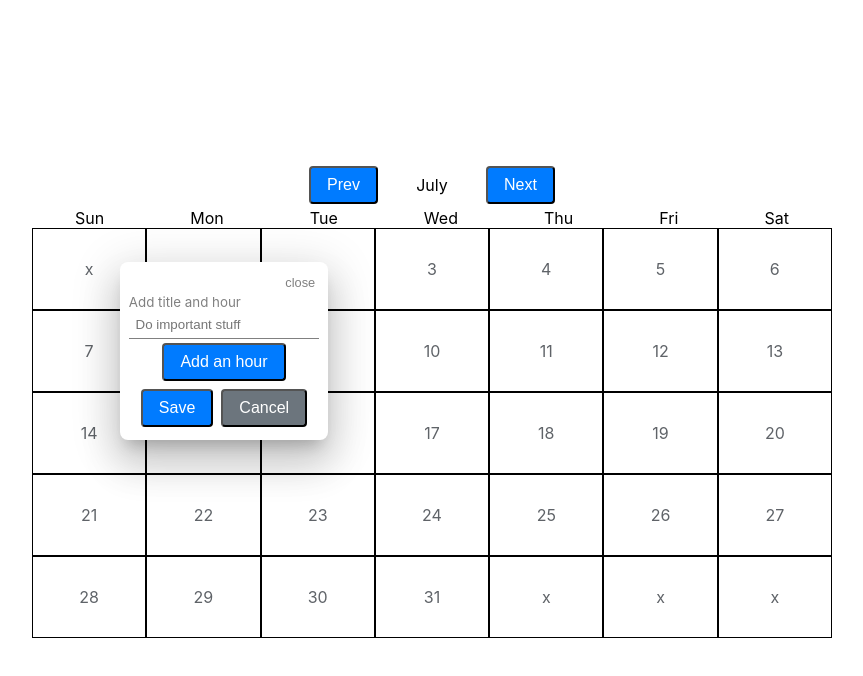
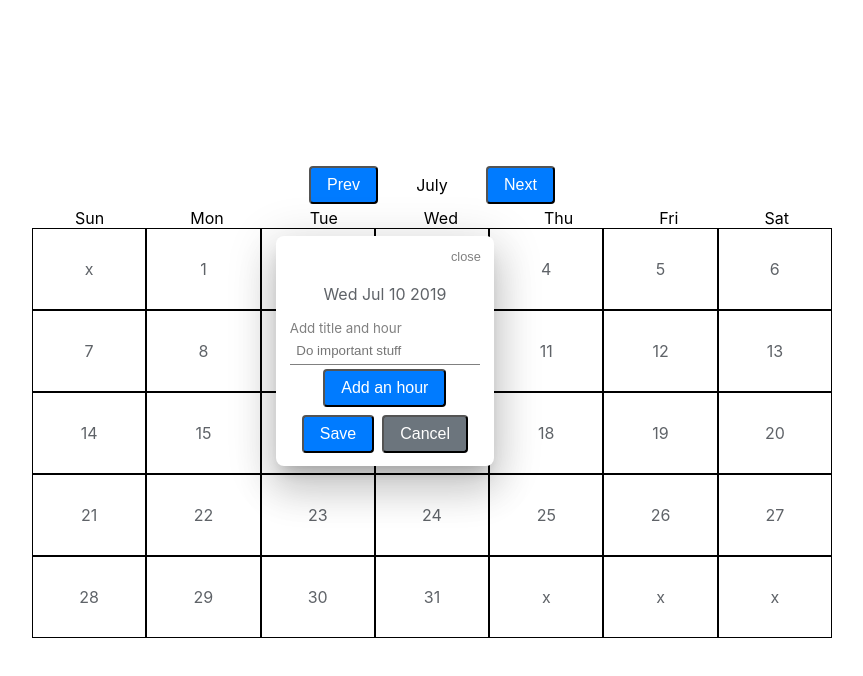
Before and after one commit to facundop3/calendar, a React (Create React App) app: page / in a window 1280 px wide. Both pictures are taken after a click on the element "10". Shown: the top 676 px of the page, without its empty margins (208-1071 px from the left). Built offline with nearby package versions, Linux system fonts and the light colour scheme.

Commit message:
Fix close modal

```diff
--- a/src/components/Button.tsx
+++ b/src/components/Button.tsx
@@ -5,13 +5,24 @@ const Button = (props: {
   ariaLabel: string;
   type?: string;
   style?: {};
-  onClick?: () => any;
+  onClick?: (ev: any) => any;
 }) => {
-  const { ariaLabel, message, type = "primary", ...otherProps } = props;
+  const {
+    ariaLabel,
+    message,
+    type = "primary",
+    onClick,
+    ...otherProps
+  } = props;
+  const stopPropagation = (ev: any) => {
+    ev.stopPropagation();
+    onClick && onClick(ev);
+  };
   return (
     <button
       aria-label={ariaLabel}
       className={`btn btn--${type}`}
+      onClick={stopPropagation}
       {...otherProps}
     >
       {message}
--- a/src/components/DayBox.tsx
+++ b/src/components/DayBox.tsx
@@ -6,6 +6,7 @@ import Modal from "./Modal";
 const DayBox = (props: { weekDay?: string; day: day; index: number }) => {
   const {
     day: { value, disabled, id },
+    day,
     weekDay,
     index
   } = props;
@@ -37,7 +38,7 @@ const DayBox = (props: { weekDay?: string; day: day; index: number }) => {
       <p aria-label={!disabled ? value.toDateString() : ""}>
         {disabled ? value : value.getDate()}
       </p>
-      {!disabled && currentDayId === id && <Modal dayIndex={index} />}
+      {!disabled && currentDayId === id && <Modal dayIndex={index} day={day} />}
     </div>
   );
 };
--- a/src/components/Input.tsx
+++ b/src/components/Input.tsx
@@ -6,11 +6,19 @@ const Input = (props: {
   type: string;
   required?: boolean;
 }) => {
+  const handleInputClick = (ev: any) => {
+    ev.target.focus();
+  };
   const { label, placeholder, type, required } = props;
   return (
     <label className="input-container">
       <small>{label}</small>
-      <input placeholder={placeholder} type={type} aria-required={required} />
+      <input
+        placeholder={placeholder}
+        type={type}
+        aria-required={required}
+        onClick={handleInputClick}
+      />
     </label>
   );
 };
--- a/src/components/Modal.tsx
+++ b/src/components/Modal.tsx
@@ -3,16 +3,22 @@ import "./styles/Modal.css";
 import Button from "./Button";
 import Input from "./Input";
 import calendarContext from "../context";
-const Modal = (props: { dayIndex: number }) => {
-  const { dayIndex } = props;
+import { day } from "../interfaces";
+
+const Modal = (props: { dayIndex: number; day: day }) => {
+  const { dayIndex, day } = props;
   const { dispatch } = useContext(calendarContext);
   const toggleModal = () => {
     dispatch({ type: "TOGGLE_MODAL", payload: "" });
   };
+  const stopPropagation = (ev: any) => {
+    ev.stopPropagation();
+  };
   return (
     <div
       className="modal-container"
-      style={{ left: dayIndex < 3 ? "20vw" : "-20vw" }}
+      style={{ left: dayIndex < 3 ? "100px" : "-100px" }}
+      onClick={stopPropagation}
     >
       <Button
         ariaLabel="close"
@@ -21,6 +27,7 @@ const Modal = (props: { dayIndex: number }) => {
         onClick={toggleModal}
         style={{ alignSelf: "flex-end", fontSize: ".8em", padding: 0 }}
       />
+      <p>{day.value.toDateString()}</p>
       <Input
         label="Add title and hour"
         placeholder="Do important stuff"
--- a/src/components/styles/Modal.css
+++ b/src/components/styles/Modal.css
@@ -11,6 +11,7 @@
   max-width: 400px;
   flex-direction: column;
   z-index: 2;
+  min-width: 200px;
 }
 p {
   color: #5f6368;
```
